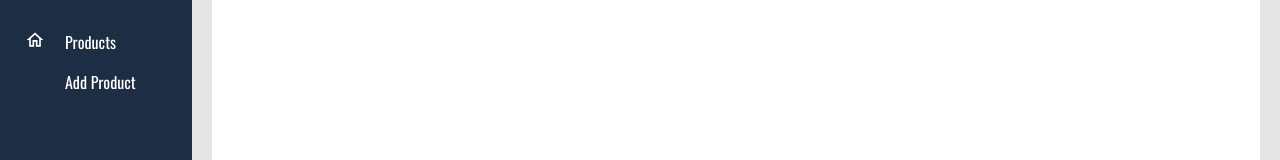
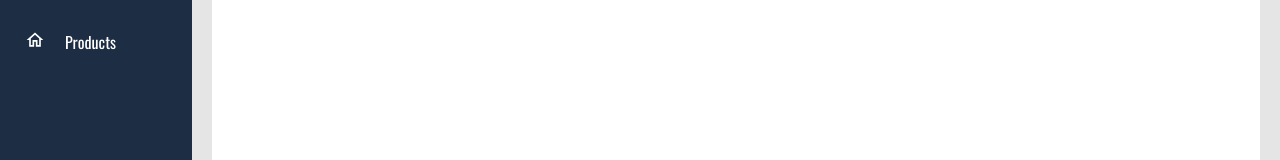
Before and after one commit to mbragi/Jelly-frontend, a React (Create React App) app: page /#/admin/users in a window 1280 px wide. Shown: the part 295-455 px from the top of the page. Built offline with nearby package versions, Linux system fonts and the light colour scheme.

Commit message:
chore: adjusted the sidenav

```diff
--- a/src/components/sideNav/SideNav.css
+++ b/src/components/sideNav/SideNav.css
@@ -34,6 +34,9 @@
     justify-content: center;
     margin-bottom: 20px;
     text-decoration: none;
+}
+.product-sub{
+    display: none;
 }
 .nav-product{
     width: 100%;
--- a/src/components/sideNav/SideNav.jsx
+++ b/src/components/sideNav/SideNav.jsx
@@ -37,7 +37,11 @@ function SideNav({ currentPage }) {
                 <MdOutlineHome size={20} />
                 <div>
                     <p style={{marginTop:"0px"}}>Products</p>
-                    <p>Add Product</p>
+                    <span className='product-sub' style={{
+                        display: currentPage === 'products' ? 'block' : 'none' }}
+                    >
+                        <p>Add Product</p>
+                    </span>
                 </div>
             </div>
         </Link>
```
